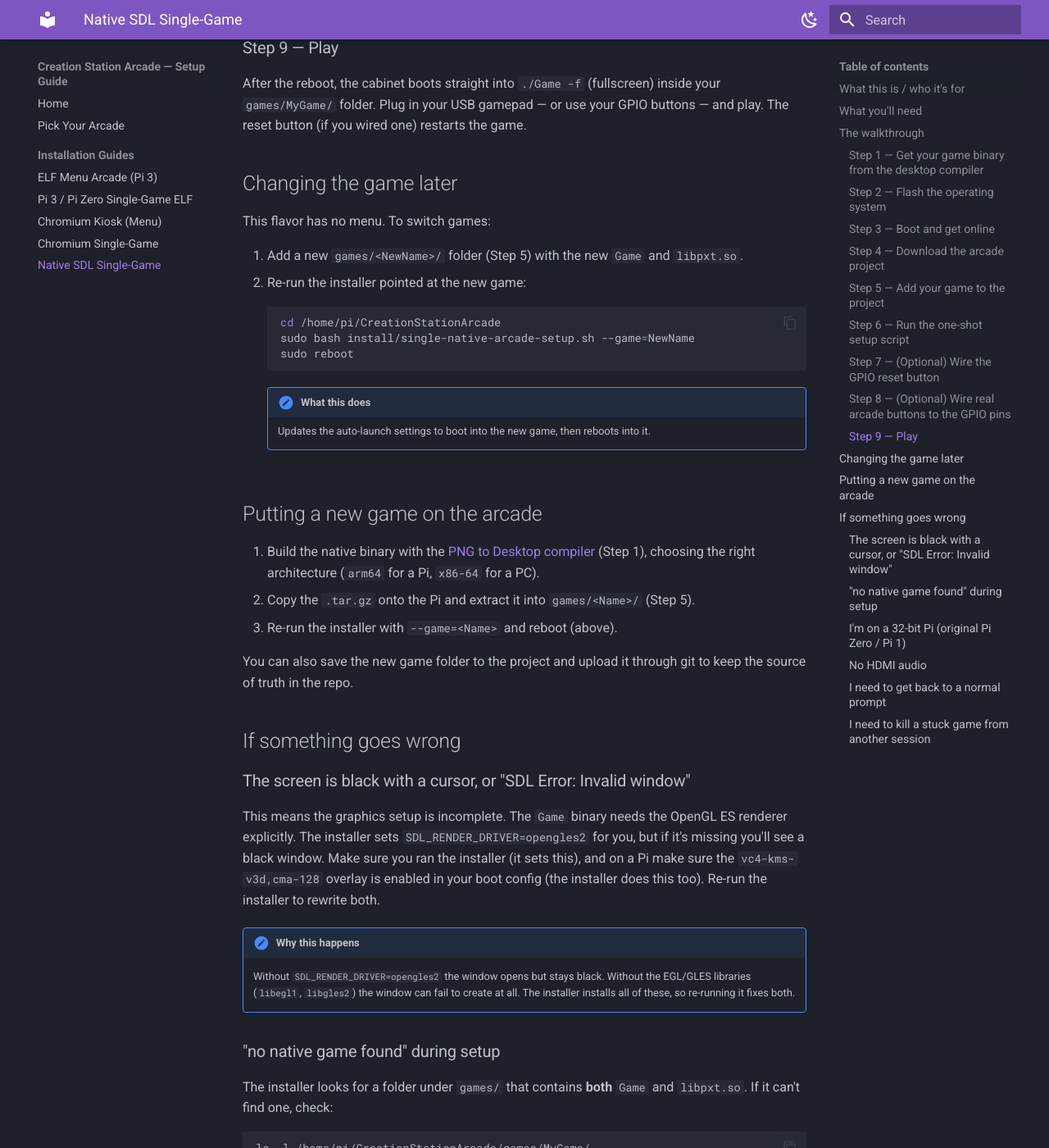
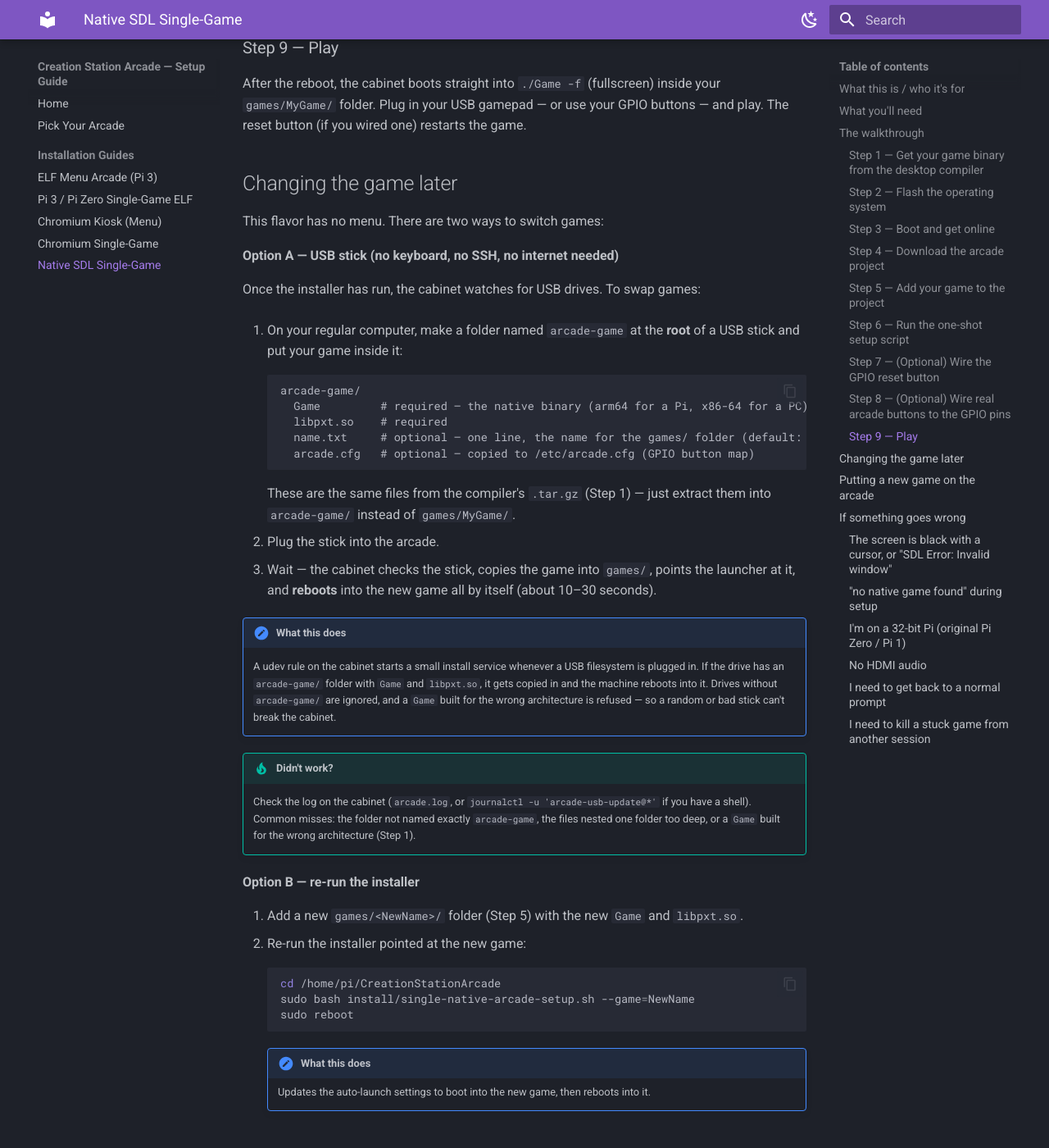
Before and after one commit to Kikketer/CreationStationArcade, an MkDocs documentation site: the page built from docs/single-native-arcade.md, in a window 1280 px wide and 1400 px high, scrolled down 5777 px. Shown: the whole window at 82% size. Built offline with MkDocs 1.6.1 and Material for MkDocs 9.7.7, drawn with Linux system fonts in a browser that asks for light colours; some of the changed text lies outside the part shown.

Commit message:
I documented the USB game-swap flow for the native single-game flavor — how to lay out the arcade-game/ folder on the stick and what the cabinet does when you plug it in.

````diff
--- a/docs/single-native-arcade.md
+++ b/docs/single-native-arcade.md
@@ -180,7 +180,34 @@ After the reboot, the cabinet boots straight into `./Game -f` (fullscreen) insid
 
 ## Changing the game later
 
-This flavor has no menu. To switch games:
+This flavor has no menu. There are two ways to switch games:
+
+**Option A — USB stick (no keyboard, no SSH, no internet needed)**
+
+Once the installer has run, the cabinet watches for USB drives. To swap games:
+
+1. On your regular computer, make a folder named `arcade-game` at the **root** of a USB stick and put your game inside it:
+
+    ```
+    arcade-game/
+      Game         # required — the native binary (arm64 for a Pi, x86-64 for a PC)
+      libpxt.so    # required
+      name.txt     # optional — one line, the name for the games/ folder (default: USBGame)
+      arcade.cfg   # optional — copied to /etc/arcade.cfg (GPIO button map)
+    ```
+
+    These are the same files from the compiler's `.tar.gz` (Step 1) — just extract them into `arcade-game/` instead of `games/MyGame/`.
+
+2. Plug the stick into the arcade.
+3. Wait — the cabinet checks the stick, copies the game into `games/`, points the launcher at it, and **reboots** into the new game all by itself (about 10–30 seconds).
+
+!!! note "What this does"
+    A udev rule on the cabinet starts a small install service whenever a USB filesystem is plugged in. If the drive has an `arcade-game/` folder with `Game` and `libpxt.so`, it gets copied in and the machine reboots into it. Drives without `arcade-game/` are ignored, and a `Game` built for the wrong architecture is refused — so a random or bad stick can't break the cabinet.
+
+!!! tip "Didn't work?"
+    Check the log on the cabinet (`arcade.log`, or `journalctl -u 'arcade-usb-update@*'` if you have a shell). Common misses: the folder not named exactly `arcade-game`, the files nested one folder too deep, or a `Game` built for the wrong architecture (Step 1).
+
+**Option B — re-run the installer**
 
 1. Add a new `games/<NewName>/` folder (Step 5) with the new `Game` and `libpxt.so`.
 2. Re-run the installer pointed at the new game:
@@ -197,8 +224,8 @@ This flavor has no menu. To switch games:
 ## Putting a new game on the arcade
 
 1. Build the native binary with the [PNG to Desktop compiler](https://www.makecode.games/compilers/desktop) (Step 1), choosing the right architecture (`arm64` for a Pi, `x86-64` for a PC).
-2. Copy the `.tar.gz` onto the Pi and extract it into `games/<Name>/` (Step 5).
-3. Re-run the installer with `--game=<Name>` and reboot (above).
+2. Either drop it onto a USB stick in an `arcade-game/` folder and plug it into the cabinet (Option A above), or copy the `.tar.gz` onto the Pi and extract it into `games/<Name>/` (Step 5).
+3. If you installed manually, re-run the installer with `--game=<Name>` and reboot (above).
 
 You can also save the new game folder to the project and upload it through git to keep the source of truth in the repo.
 
````
